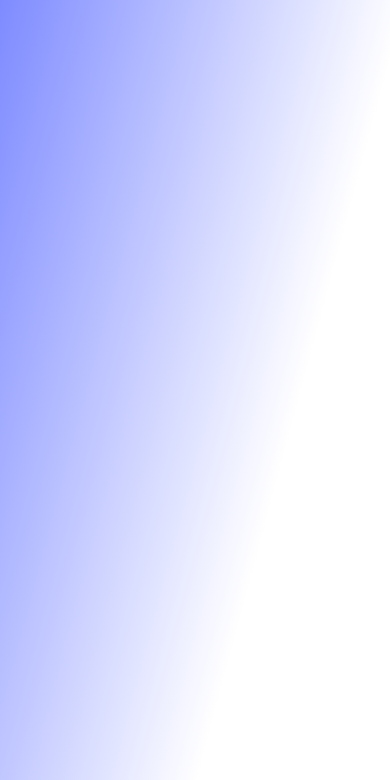
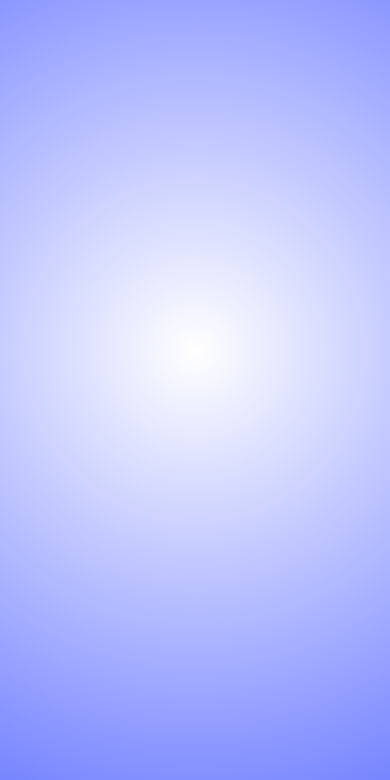
Before and after one commit to Techno-Titans/satiate-prototype, a website: page www/home.html in a window 390 px wide. Shown: the part 79-859 px from the top of the page. Drawn offline with Linux system fonts and the light colour scheme; some packages are replaced by stand-ins of ours.

Commit message:
background gradient change to radial

```diff
--- a/www/css/general.css
+++ b/www/css/general.css
@@ -2,7 +2,7 @@ body {
   -webkit-touch-callout: none;
   -webkit-text-size-adjust: none;
   background-color: #e4e4e4;
-  background-image: linear-gradient(105deg, #7785ff 0%, #ffffff 69%);
+  background-image: radial-gradient(circle, #ffffff 0%, #7785ff 100%);
   font-family: system-ui, -apple-system, -apple-system-font, "Segoe UI",
     "Roboto", sans-serif;
   font-size: 12px;
```
